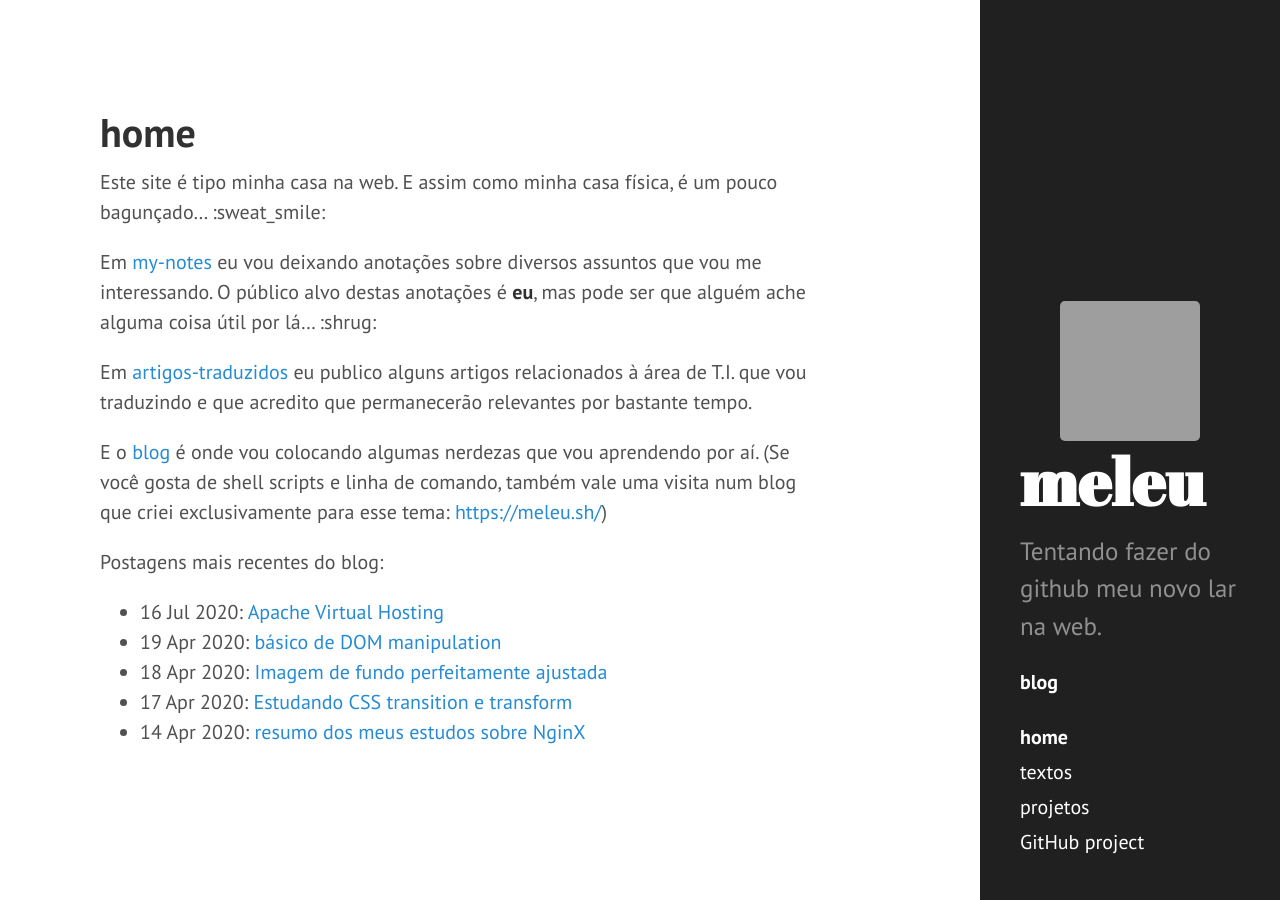
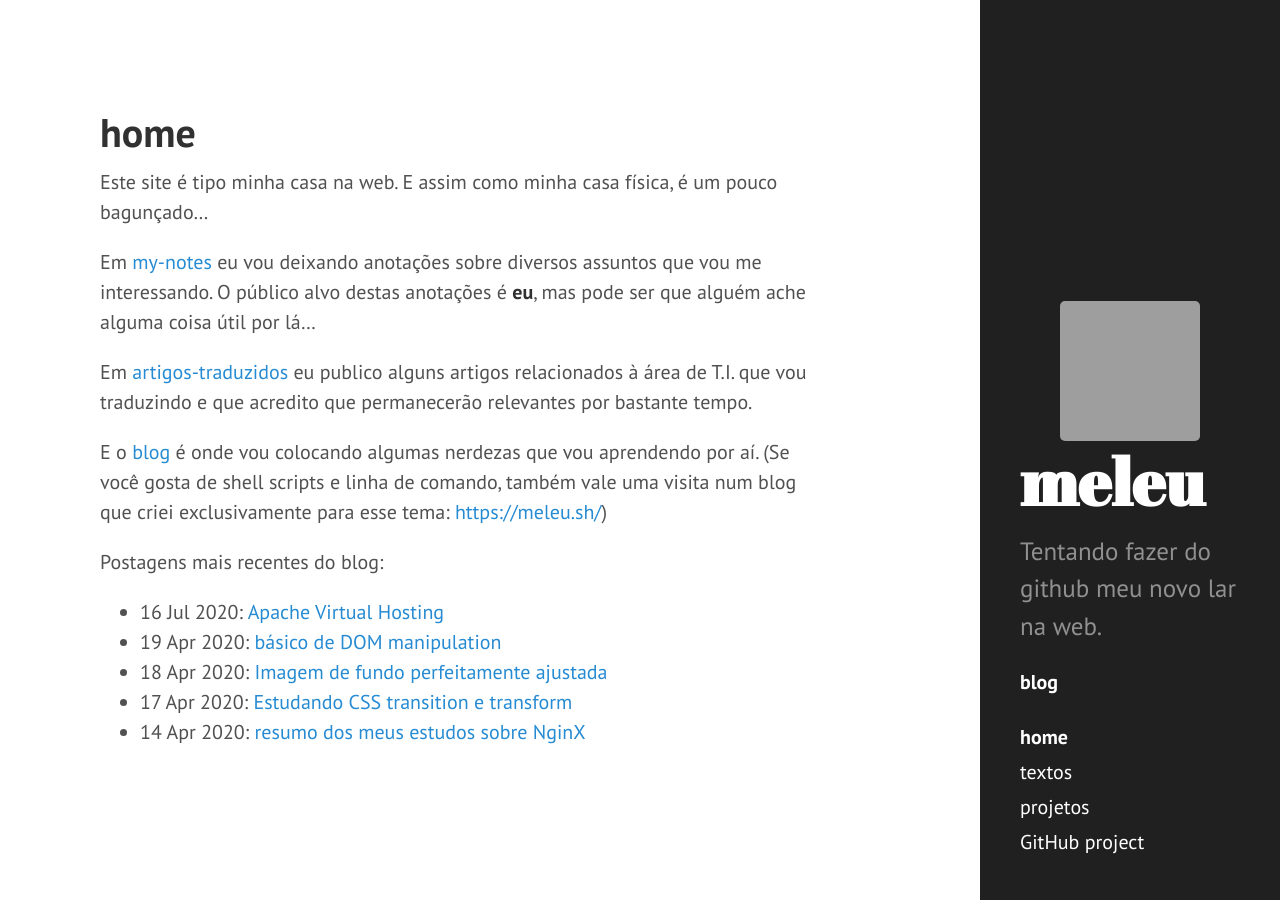
Before and after one commit to meleu/meleu.github.io, a Jekyll site: the page built from index.md, in a window 1280 px wide. Built offline with Jekyll 4.4.1, drawn with Linux system fonts in a browser that asks for light colours; some of the changed lines change nothing that is shown; grey boxes are pictures that could not be loaded.

Commit message:
no emojis

```diff
--- a/index.md
+++ b/index.md
@@ -5,10 +5,10 @@ title: home
 
 # home
 
-Este site é tipo minha casa na web. E assim como minha casa física, é um pouco bagunçado... :sweat_smile:
+Este site é tipo minha casa na web. E assim como minha casa física, é um pouco bagunçado...
 
 Em [my-notes](/my-notes/) eu vou deixando anotações sobre diversos assuntos que vou me interessando.
-O público alvo destas anotações é **eu**, mas pode ser que alguém ache alguma coisa útil por lá... :shrug:
+O público alvo destas anotações é **eu**, mas pode ser que alguém ache alguma coisa útil por lá...
 
 Em [artigos-traduzidos](/artigos-traduzidos/) eu publico alguns artigos relacionados à área de T.I. que vou traduzindo e que acredito que permanecerão relevantes por bastante tempo.
 
```
